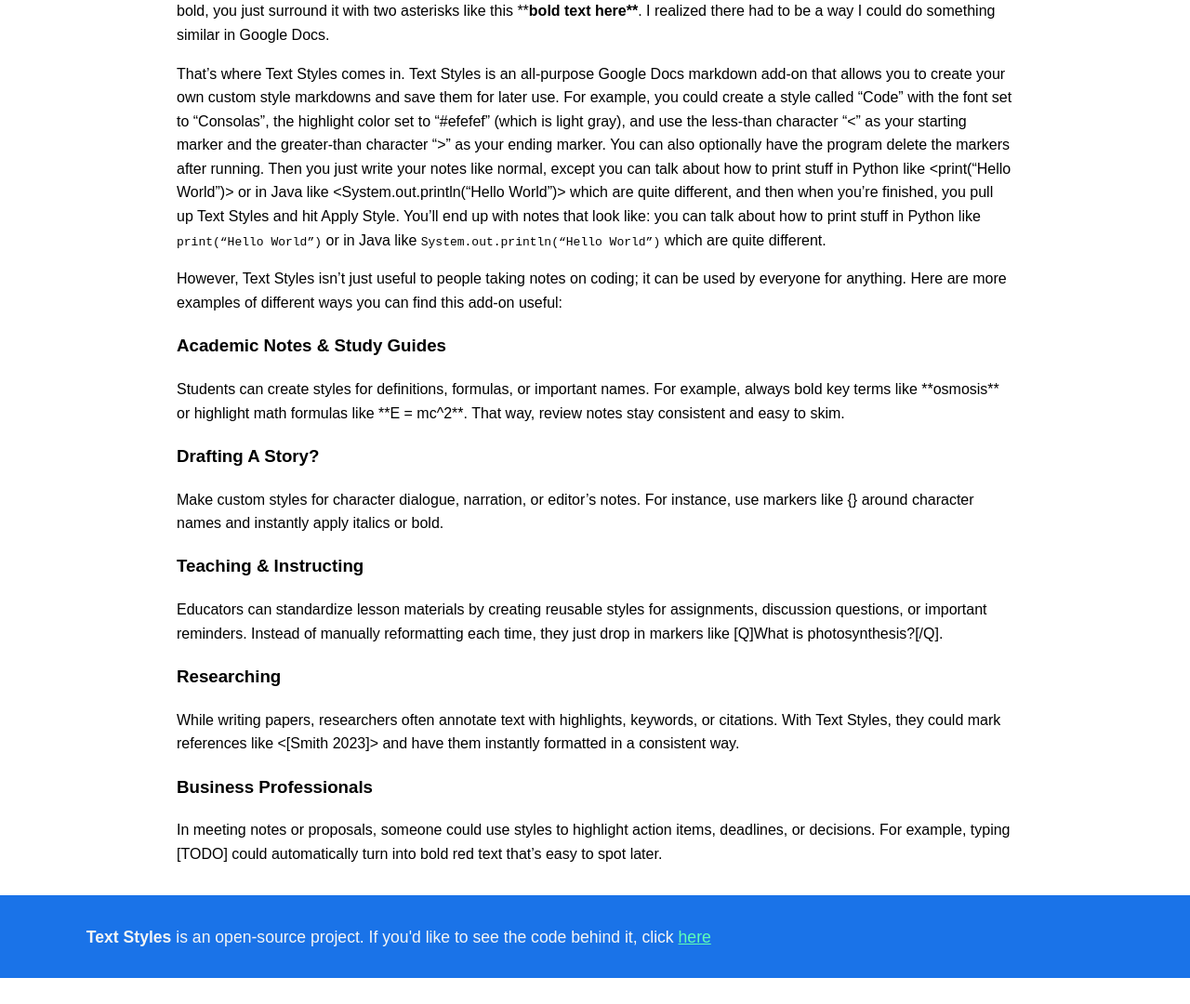
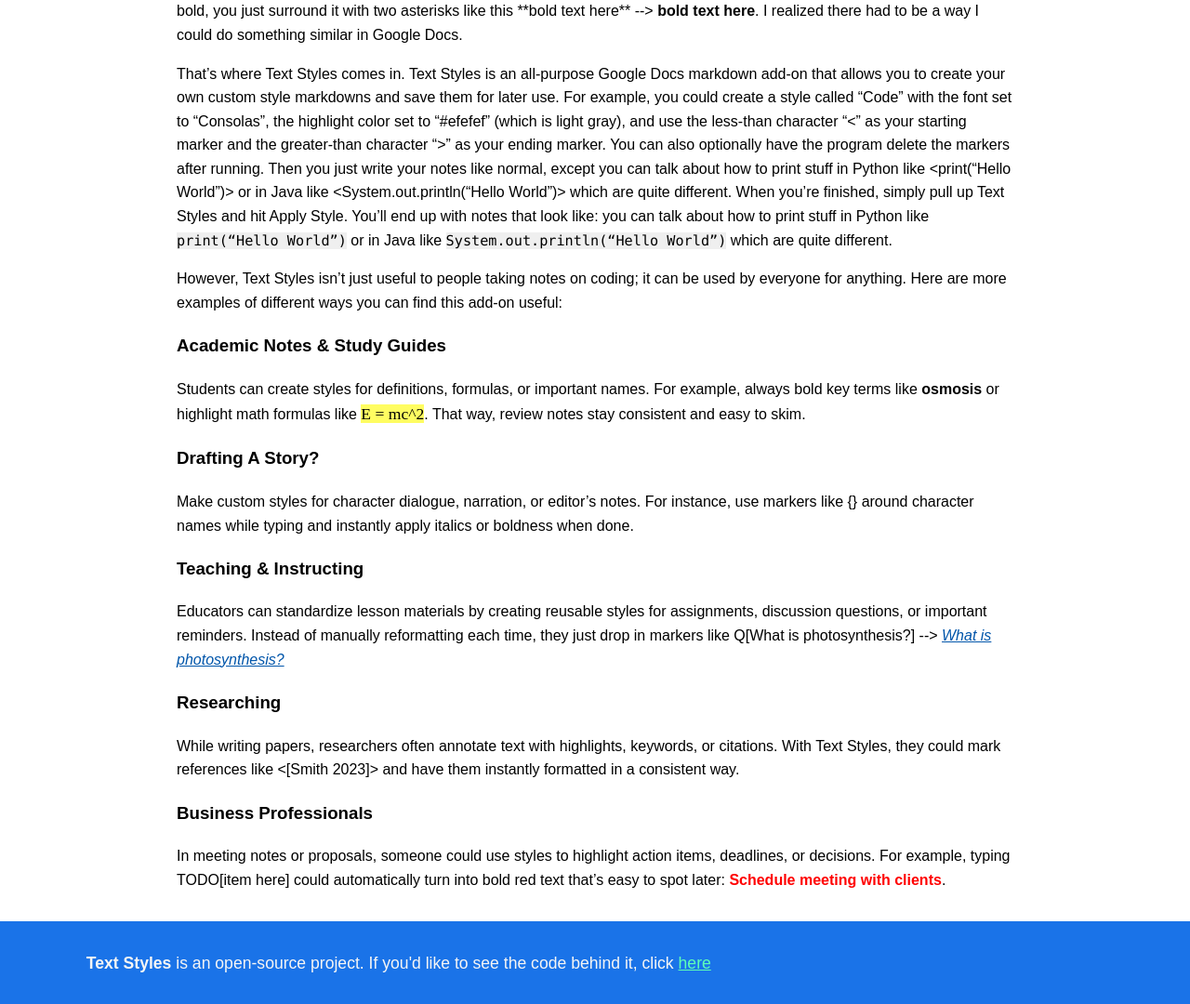
Before and after one commit to SonOfAthena1/AboutTextStylesWebsite, a website: page index.html in a window 1280 px wide. Shown: the part 584-1664 px from the top of the page at 93% size. Before the commit the page ends 1636 px from the top, so only its background shows below. Drawn offline with Linux system fonts and the light colour scheme.

Commit message:
Prettying up the use-examples on the home page

```diff
--- a/index.html
+++ b/index.html
@@ -26,10 +26,10 @@
     <main id="app-home">
       <h1 class="title">About</h1>
       <p>
-        I got the idea for Text Styles when I was an undergraduate studying Computer Science to earn my BS. I was taking a lot of notes on coding and programming in Google Docs, which led to a problem. Especially when ‘code’ stuff was embedded within my plain English ‘notes’ stuff, it became hard to tell what was actual code and what was English. I started reformatting my ‘code’ to have a different font and look than my ‘English’, but because of the amount of notes I was taking, that slowly got more and more annoying. I knew there had to be a better way to do this. I had used GitHub before, and learned how to use <i>.md</i> (Markdown) files. Markdown works by formatting text within certain markers (essentially). For example, if you want text to be bold, you just surround it with two asterisks like this **<b>bold text here**</b>. I realized there had to be a way I could do something similar in Google Docs.
+        I got the idea for Text Styles when I was an undergraduate studying Computer Science to earn my BS. I was taking a lot of notes on coding and programming in Google Docs, which led to a problem. Especially when ‘code’ stuff was embedded within my plain English ‘notes’ stuff, it became hard to tell what was actual code and what was English. I started reformatting my ‘code’ to have a different font and look than my ‘English’, but because of the amount of notes I was taking, that slowly got more and more annoying. I knew there had to be a better way to do this. I had used GitHub before, and learned how to use <i>.md</i> (Markdown) files. Markdown works by formatting text within certain markers (essentially). For example, if you want text to be bold, you just surround it with two asterisks like this **bold text here** --&gt; <b>bold text here</b>. I realized there had to be a way I could do something similar in Google Docs.
       </p>
       <p>
-        That’s where Text Styles comes in. Text Styles is an all-purpose Google Docs markdown add-on that allows you to create your own custom style markdowns and save them for later use. For example, you could create a style called “Code” with the font set to “Consolas”, the highlight color set to “#efefef” (which is light gray), and use the less-than character “&lt;” as your starting marker and the greater-than character “&gt;” as your ending marker. You can also optionally have the program delete the markers after running. Then you just write your notes like normal, except you can talk about how to print stuff in Python like &lt;print(“Hello World”)&gt; or in Java like &lt;System.out.println(“Hello World”)&gt; which are quite different, and then when you’re finished, you pull up Text Styles and hit Apply Style. You’ll end up with notes that look like: you can talk about how to print stuff in Python like <code>print(“Hello World”)</code> or in Java like <code>System.out.println(“Hello World”)</code> which are quite different.
+        That’s where Text Styles comes in. Text Styles is an all-purpose Google Docs markdown add-on that allows you to create your own custom style markdowns and save them for later use. For example, you could create a style called “Code” with the font set to “Consolas”, the highlight color set to “#efefef” (which is light gray), and use the less-than character “&lt;” as your starting marker and the greater-than character “&gt;” as your ending marker. You can also optionally have the program delete the markers after running. Then you just write your notes like normal, except you can talk about how to print stuff in Python like &lt;print(“Hello World”)&gt; or in Java like &lt;System.out.println(“Hello World”)&gt; which are quite different. When you’re finished, simply pull up Text Styles and hit Apply Style. You’ll end up with notes that look like: you can talk about how to print stuff in Python like <span class="code">print(“Hello World”)</span> or in Java like <span class="code">System.out.println(“Hello World”)</span> which are quite different.
       </p>
       <p>
         However, Text Styles isn’t just useful to people taking notes on coding; it can be used by everyone for anything. Here are more examples of different ways you can find this add-on useful:
@@ -37,17 +37,17 @@
 
       <h3>Academic Notes & Study Guides</h3>
       <p>
-        Students can create styles for definitions, formulas, or important names. For example, always bold key terms like **osmosis** or highlight math formulas like **E = mc^2**. That way, review notes stay consistent and easy to skim.
+        Students can create styles for definitions, formulas, or important names. For example, always bold key terms like <b>osmosis</b> or highlight math formulas like <span id="formula">E = mc^2</span>. That way, review notes stay consistent and easy to skim.
       </p>
 
       <h3>Drafting A Story?</h3>
       <p>
-        Make custom styles for character dialogue, narration, or editor’s notes. For instance, use markers like {} around character names and instantly apply italics or bold.
+        Make custom styles for character dialogue, narration, or editor’s notes. For instance, use markers like {} around character names while typing and instantly apply italics or boldness when done.
       </p>
 
       <h3>Teaching & Instructing</h3>
       <p>
-        Educators can standardize lesson materials by creating reusable styles for assignments, discussion questions, or important reminders. Instead of manually reformatting each time, they just drop in markers like [Q]What is photosynthesis?[/Q].
+        Educators can standardize lesson materials by creating reusable styles for assignments, discussion questions, or important reminders. Instead of manually reformatting each time, they just drop in markers like Q[What is photosynthesis?] --&gt; <span id="question-styling">What is photosynthesis?</span>
       </p>
 
       <h3>Researching</h3>
@@ -57,7 +57,7 @@
 
       <h3>Business Professionals</h3>
       <p>
-        In meeting notes or proposals, someone could use styles to highlight action items, deadlines, or decisions. For example, typing [TODO] could automatically turn into bold red text that’s easy to spot later.
+        In meeting notes or proposals, someone could use styles to highlight action items, deadlines, or decisions. For example, typing TODO[item here] could automatically turn into bold red text that’s easy to spot later: <span id="todo-styling">Schedule meeting with clients</span>.
       </p>
 
     </main>
--- a/public/style.css
+++ b/public/style.css
@@ -79,10 +79,32 @@
     margin-bottom: 1rem;
 }
 
+.code {
+    background-color: #efefef;
+    font-family: Consolas, monospace;
+    font-size: 95%;
+}
+
+#formula {
+    background-color: #fffd61;
+    font-family: Times New Roman, serif;
+    font-size: 110%;
+}
+
+#question-styling {
+    color: #0055aa;
+    font-style: italic;
+    text-decoration: underline;
+}
+
+#todo-styling {
+    color: #ff0000;
+    font-weight: bold;
+}
+
 footer {
     background-color: #1a73e8;
     padding: 0.8rem;
-
 }
 
 #footer-text {
```
